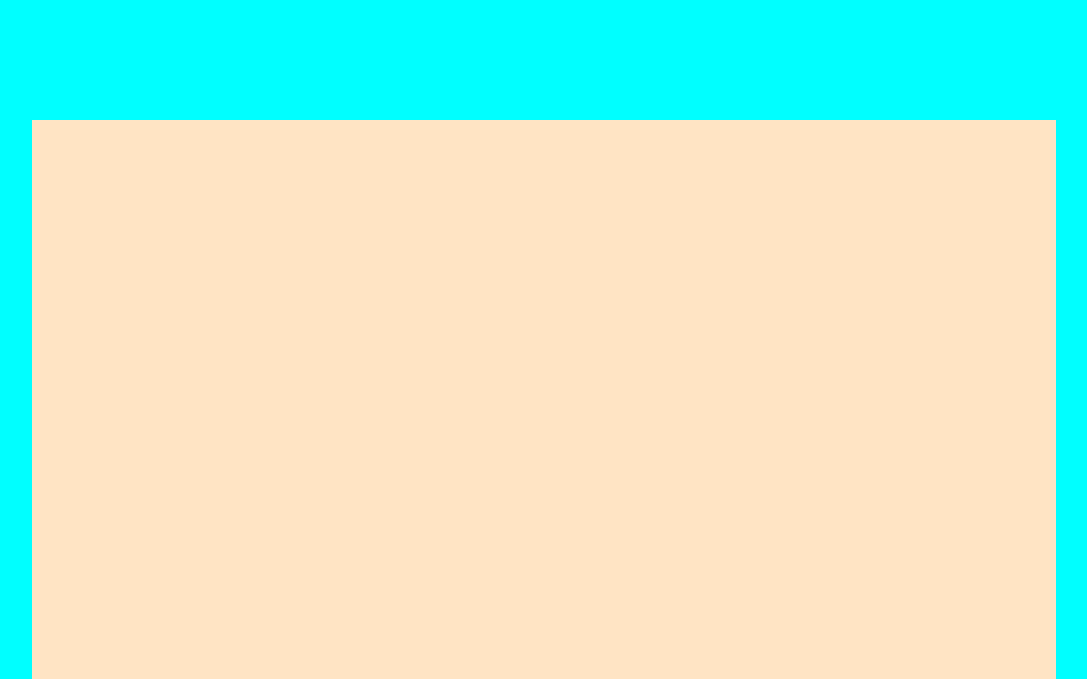
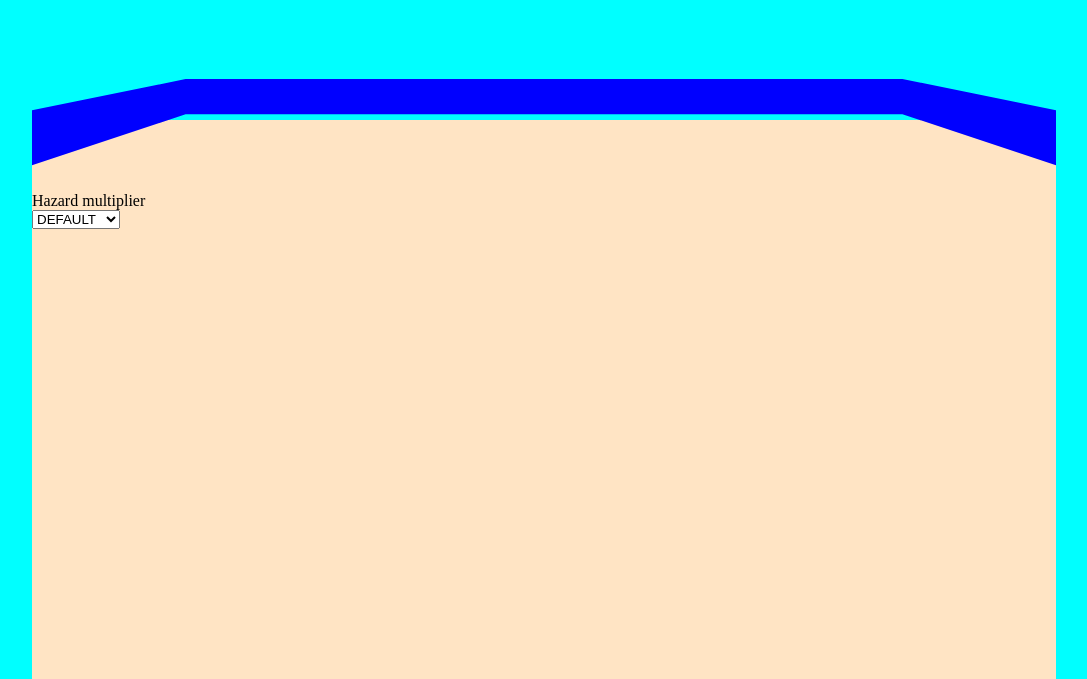
Before and after one commit to Glab01/DRGDB, a PHP site: page / in a window 1280 px wide. Shown: the top 679 px of the page, without its empty margins (96-1183 px from the left). Run offline with PHP 8.4, Linux system fonts and the light colour scheme.

Commit message:
Expanded website template

```diff
--- a/website/index.php
+++ b/website/index.php
@@ -10,12 +10,29 @@
 <body>
     <main>
         <div id="PanelTop"></div>
-        <div id="PanelBody"></div>
+        <div id="PanelBody">
+            <div id="Options">
+                <form>
+                    <p>
+                        Hazard multiplier<br>
+                        <select name="Hazardplier">
+                            <option>DEFAULT</option>
+                            <option>HAZARD 1</option>
+                            <option>HAZARD 2</option>
+                            <option>HAZARD 3</option>
+                            <option>HAZARD 4</option>
+                            <option>HAZARD 5</option>
+                        </select>
+                    </p>
+                </form>
+            </div>
+            <div id="Information"></div>
+        </div>
     </main>
 </body>
 </html>
 <?php
-//Fetches data from the server
-require './ServerLink.php';
+    //Fetches data from the server
+    require './ServerLink.php';
 
 ?>
--- a/website/resources/style.css
+++ b/website/resources/style.css
@@ -18,5 +18,28 @@ main{
 }
 
 #PanelTop{
-    clip-path: polygon(15% 0, 85% 0, 100% 10%, 100% 22%, 85% 9%, 15% 9%, 0 22%, 0 10%);
+    position: relative;
+    top: -41px;
+    width: 100%;
+    height: 70%;
+    clip-path: polygon(15% 0, 85% 0, 100% 8%, 100% 22%, 85% 9%, 15% 9%, 0 22%, 0 8%);
+    background-color: blue;
 }
+
+#PanelBody{
+    display: flex;
+    top: -60%;
+    position: relative;
+    width: 100%;
+    height: 80%;
+}
+
+#Options{
+    width: 30%;
+    height: 100%;
+}
+
+#Information{
+    width: 70%;
+    height: 100%;
+}
```
